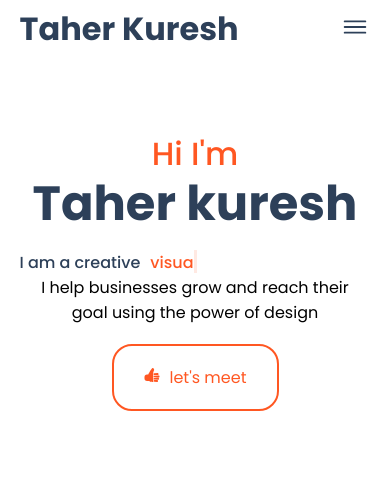
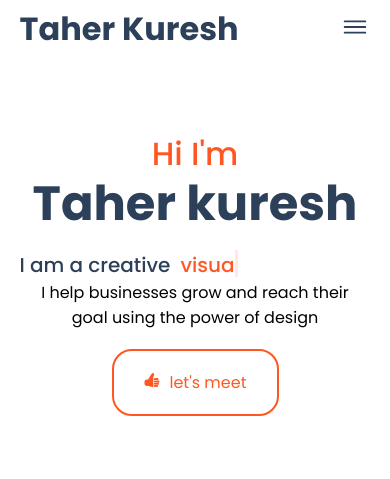
Before and after one commit to taherkuresh/portfolio, a plain HTML site: page index.html in a window 390 px wide. Shown: the top 479 px of the page. Drawn offline with nearby package versions, Linux system fonts and the light colour scheme.

Commit message:
sgsrzgrdag

```diff
--- a/style.css
+++ b/style.css
@@ -713,9 +713,9 @@ footer p{
 
     }
 
-    .typewriting_effect{
-        font-size: 20px;
-    }
+.pos2{
+    font-size: 20px;
+}
 
 
 
@@ -933,9 +933,7 @@ footer p{
         position: relative;
         top: -40px;
     }
-    .pos2{
-        font-size: 1rem !important;
-    }
+
 }
 @media screen and (max-width:320px){
     .name{
```
